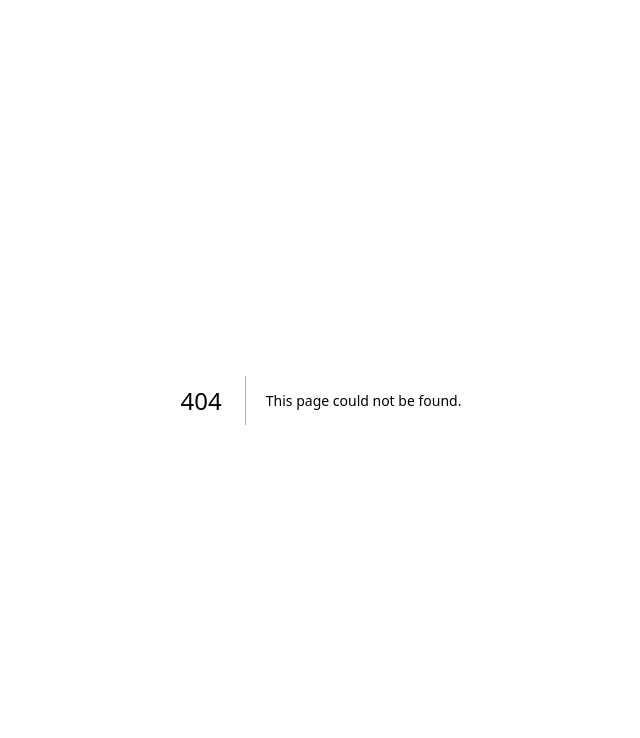
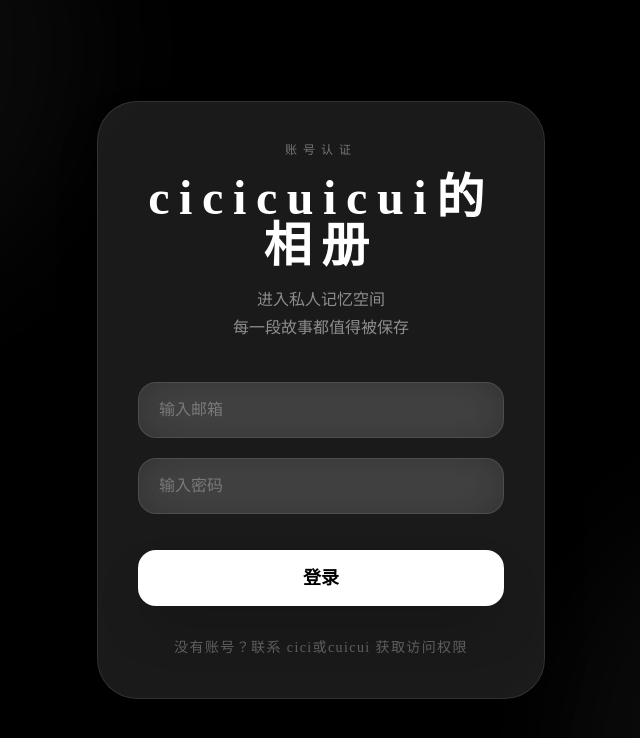
Before and after one commit to yuf26739/memory-gallery, a Next.js app: page /login in a window 1280 px wide. Before the commit this address had no page. Shown: the top 738 px of the page, without its empty margins (319-959 px from the left). Built offline with nearby package versions, Linux system fonts and the light colour scheme; no server answers.

Commit message:
update login system

```diff
--- /dev/null
+++ b/app/login/page.tsx
@@ -0,0 +1,222 @@
+'use client'
+
+import { useEffect, useState } from 'react'
+import { useRouter } from 'next/navigation'
+import { supabase } from '@/lib/supabase'
+
+export default function LoginPage() {
+  const router = useRouter()
+
+  const [email, setEmail] = useState('')
+  const [password, setPassword] = useState('')
+  const [loading, setLoading] = useState(false)
+
+  // 已登录自动回首页
+  useEffect(() => {
+    checkLogin()
+  }, [])
+
+  const checkLogin = async () => {
+    const {
+      data: { session },
+    } = await supabase.auth.getSession()
+
+    if (session) {
+      router.replace('/')
+    }
+  }
+
+  // 登录
+  const login = async () => {
+    if (!email || !password) {
+      alert('请输入邮箱和密码')
+      return
+    }
+
+    setLoading(true)
+
+    const { error } = await supabase.auth.signInWithPassword({
+      email,
+      password,
+    })
+
+    setLoading(false)
+
+    if (error) {
+      alert('邮箱或密码错误')
+      return
+    }
+
+    router.replace('/')
+  }
+
+  return (
+    <main className="relative min-h-screen overflow-hidden bg-black text-white flex items-center justify-center px-6">
+
+      {/* 背景光效 */}
+      <div className="absolute inset-0 overflow-hidden">
+        <div
+          className="
+            absolute
+            top-[-200px]
+            left-[-100px]
+            w-[500px]
+            h-[500px]
+            rounded-full
+            bg-white/10
+            blur-3xl
+          "
+        />
+
+        <div
+          className="
+            absolute
+            bottom-[-200px]
+            right-[-100px]
+            w-[500px]
+            h-[500px]
+            rounded-full
+            bg-white/10
+            blur-3xl
+          "
+        />
+
+        <div className="absolute inset-0 bg-black/60" />
+      </div>
+
+      {/* 登录卡片 */}
+      <div
+        className="
+          relative
+          z-10
+          w-full
+          max-w-md
+          rounded-[40px]
+          border
+          border-white/10
+          bg-white/10
+          backdrop-blur-2xl
+          shadow-2xl
+          p-10
+        "
+      >
+        {/* 顶部 */}
+        <div className="text-center mb-10">
+
+          {/* 小标题 */}
+          <div
+            className="
+              text-white/40
+              tracking-[0.5em]
+              uppercase
+              text-xs
+              mb-4
+            "
+          >
+            账号认证
+          </div>
+
+          {/* 标题 */}
+          <h1
+            className="
+              text-5xl
+              font-black
+              tracking-[0.2em]
+              mb-4
+            "
+          >
+            cicicuicui的相册
+          </h1>
+
+          {/* 副标题 */}
+          <p className="text-white/50 leading-7">
+            进入私人记忆空间
+            <br />
+            每一段故事都值得被保存
+          </p>
+        </div>
+
+        {/* 输入区域 */}
+        <div className="flex flex-col gap-5">
+
+          {/* 邮箱 */}
+          <input
+            type="email"
+            placeholder="输入邮箱"
+            value={email}
+            onChange={(e) => setEmail(e.target.value)}
+            className="
+              h-14
+              rounded-2xl
+              bg-white/10
+              border
+              border-white/10
+              px-5
+              outline-none
+              backdrop-blur-xl
+              placeholder:text-white/30
+              focus:border-white/40
+              transition-all
+            "
+          />
+
+          {/* 密码 */}
+          <input
+            type="password"
+            placeholder="输入密码"
+            value={password}
+            onChange={(e) => setPassword(e.target.value)}
+            className="
+              h-14
+              rounded-2xl
+              bg-white/10
+              border
+              border-white/10
+              px-5
+              outline-none
+              backdrop-blur-xl
+              placeholder:text-white/30
+              focus:border-white/40
+              transition-all
+            "
+          />
+
+          {/* 登录按钮 */}
+          <button
+            onClick={login}
+            disabled={loading}
+            className="
+              mt-4
+              h-14
+              rounded-2xl
+              bg-white
+              text-black
+              font-bold
+              text-lg
+              hover:scale-[1.03]
+              active:scale-[0.98]
+              transition-all
+              duration-300
+              shadow-2xl
+            "
+          >
+            {loading ? '进入中...' : '登录'}
+          </button>
+        </div>
+
+        {/* 底部 */}
+        <div
+          className="
+            mt-8
+            text-center
+            text-white/30
+            text-sm
+            tracking-widest
+          "
+        >
+            没有账号？联系 cici或cuicui 获取访问权限
+        </div>
+      </div>
+    </main>
+  )
+}
--- a/app/page.tsx
+++ b/app/page.tsx
@@ -2,6 +2,7 @@
 
 import { useEffect, useState } from 'react'
 import Link from 'next/link'
+import { useRouter } from 'next/navigation'
 import { supabase } from '@/lib/supabase'
 
 type MediaItem = {
@@ -11,15 +12,22 @@ type MediaItem = {
 }
 
 export default function HomePage() {
+  const router = useRouter()
+
   const [mediaList, setMediaList] = useState<MediaItem[]>([])
   const [current, setCurrent] = useState<MediaItem | null>(null)
+
+  // 检查登录
+  useEffect(() => {
+    checkUser()
+  }, [])
 
   // 获取媒体
   useEffect(() => {
     fetchMedia()
   }, [])
 
-  // 随机切换
+  // 随机切换背景
   useEffect(() => {
     if (!mediaList.length) return
 
@@ -41,6 +49,18 @@ export default function HomePage() {
     }
   }, [mediaList, current])
 
+  // 检查用户是否登录
+  const checkUser = async () => {
+    const {
+      data: { user },
+    } = await supabase.auth.getUser()
+
+    if (!user) {
+      router.push('/login')
+    }
+  }
+
+  // 获取媒体
   const fetchMedia = async () => {
     const { data } = await supabase
       .from('media')
@@ -51,7 +71,7 @@ export default function HomePage() {
     }
   }
 
-  // 扭蛋随机跳转
+  // 随机跳转
   const handleRandomJump = () => {
     if (!mediaList.length) return
 
--- a/lib/supabase.ts
+++ b/lib/supabase.ts
@@ -1,8 +1,7 @@
 import { createClient } from '@supabase/supabase-js'
 
-const supabaseUrl = 'https://pqqidmtmjhmjtvkjocby.supabase.co'
-
-const supabaseKey = 'eyJhbGciOiJIUzI1NiIsInR5cCI6IkpXVCJ9.eyJpc3MiOiJzdXBhYmFzZSIsInJlZiI6InBxcWlkbXRtamhtanR2a2pvY2J5Iiwicm9sZSI6ImFub24iLCJpYXQiOjE3NzkxMDA3MDAsImV4cCI6MjA5NDY3NjcwMH0.xW-3sWRkdkgNbNQWGUF03ctQ08oCbtOQhL7DDSwgGSk'
+const supabaseUrl = process.env.NEXT_PUBLIC_SUPABASE_URL!
+const supabaseKey = process.env.NEXT_PUBLIC_SUPABASE_ANON_KEY!
 
 export const supabase = createClient(
   supabaseUrl,
```
